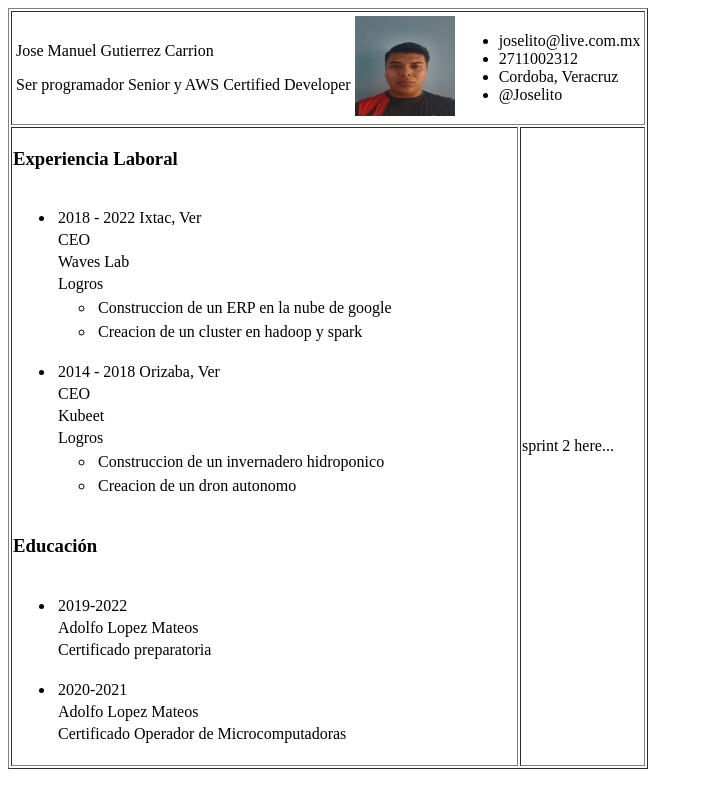
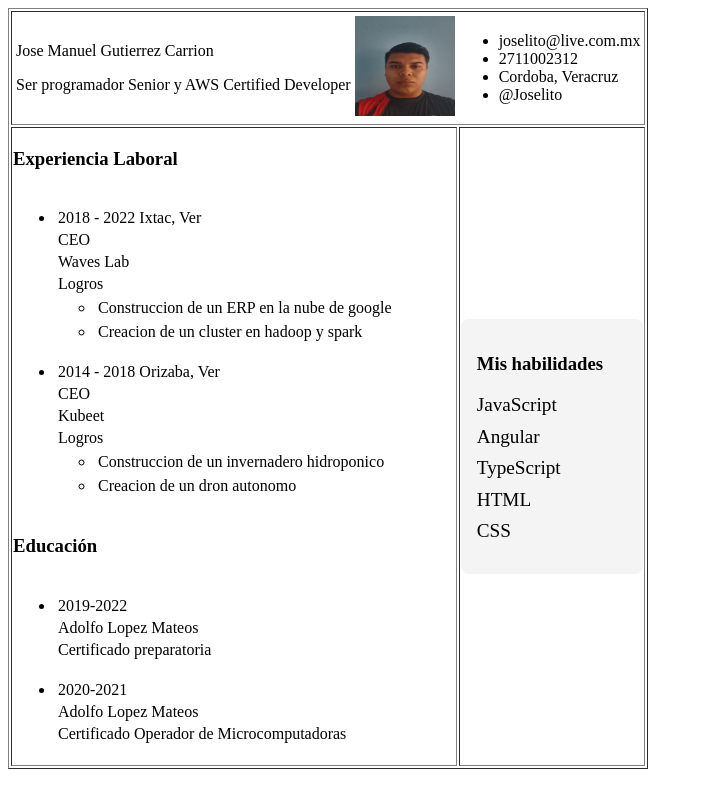
Before and after one commit to JoseGtz999/JoseGtz999.github.io, an Angular app: page / in a window 1280 px wide. Shown: the whole page, without its empty margins (0-703 px from the left). Built offline with nearby package versions, Linux system fonts and the light colour scheme.

Commit message:
add skill branch #4

```diff
--- a/src/app/app.component.html
+++ b/src/app/app.component.html
@@ -10,7 +10,7 @@
             <app-education></app-education>
         </td>
         <td>
-            sprint 2 here...
+            <app-skills></app-skills>
         </td>
     </tr>
 </table>
--- a/src/app/app.component.ts
+++ b/src/app/app.component.ts
@@ -3,11 +3,12 @@ import { RouterOutlet } from '@angular/router';
 import { HeaderComponent } from './header/header.component';
 import { WorkExperienceComponent } from './work-experience/work-experience.component';
 import { EducationComponent } from './education/education.component';
+import { SkillsComponent } from './skills/skills.component';
 
 @Component({
   selector: 'app-root',
   standalone: true,
-  imports: [RouterOutlet, HeaderComponent, WorkExperienceComponent, EducationComponent],
+  imports: [RouterOutlet, HeaderComponent, WorkExperienceComponent, EducationComponent, SkillsComponent],
   templateUrl: './app.component.html',
   styleUrl: './app.component.css'
 })
--- /dev/null
+++ b/src/app/skills/skills.component.css
@@ -0,0 +1,20 @@
+.skills {
+    padding: 1em;
+    background-color: #f4f4f4;
+    border-radius: 8px;
+  }
+
+  .skills h2 {
+    font-size: 1.5em;
+    margin-bottom: 0.5em;
+  }
+
+  .skills ul {
+    list-style-type: none;
+    padding: 0;
+  }
+
+  .skills li {
+    margin: 0.5em 0;
+    font-size: 1.2em;
+  }
--- /dev/null
+++ b/src/app/skills/skills.component.html
@@ -0,0 +1,6 @@
+<div class="skills">
+    <h3>Mis habilidades</h3>
+    <ul>
+        <li *ngFor="let skill of Skills"> {{ skill }}</li>
+    </ul>
+</div>
--- /dev/null
+++ b/src/app/skills/skills.component.ts
@@ -0,0 +1,14 @@
+import { Component } from '@angular/core';
+import { CommonModule } from '@angular/common';
+
+@Component({
+  selector: 'app-skills',
+  standalone: true,
+  imports: [CommonModule],
+  templateUrl: './skills.component.html',
+  styleUrl: './skills.component.css'
+})
+export class SkillsComponent {
+  Skills: String[] = ['JavaScript', 'Angular', 'TypeScript', 'HTML', 'CSS'];
+
+}
```
Also changed, not shown: 1 other file (tests, documents, lock files or other folders).
